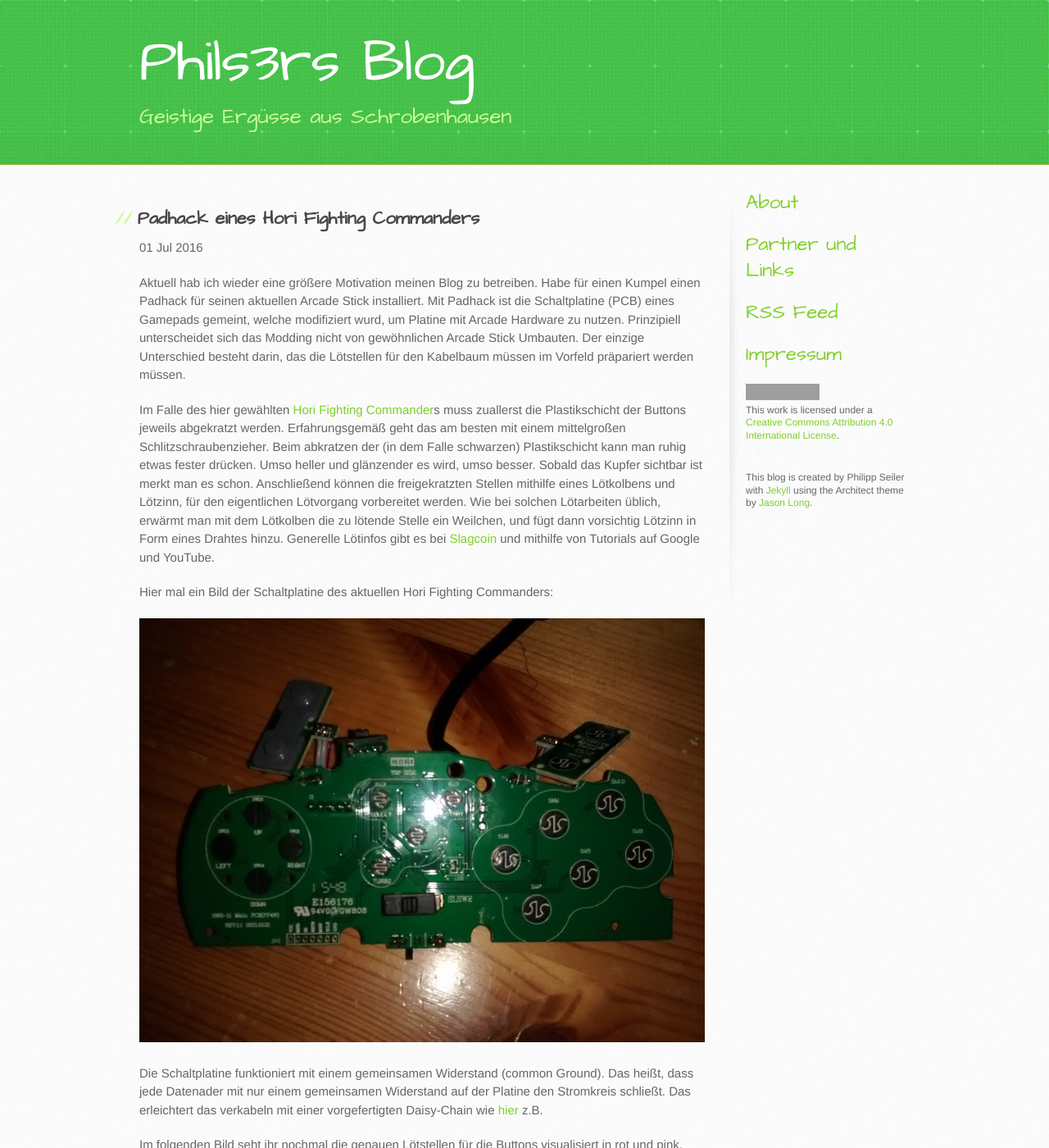
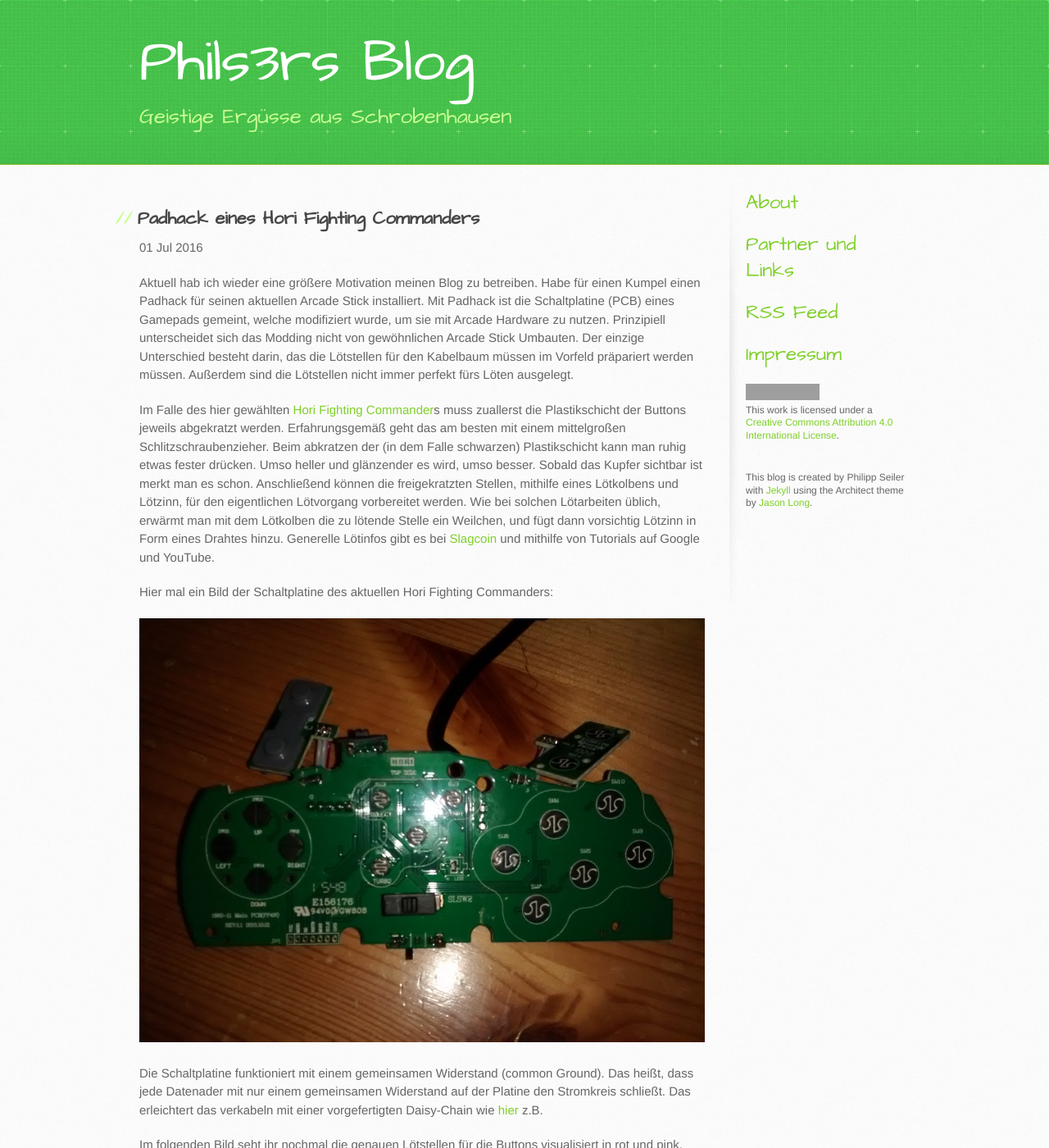
Before and after one commit to pseiler/phils3rs_blog, a Jekyll site: the page built from _posts/2016-07-01-Padhack-eines-Hori-Fighting-Commanders.md, in a window 1280 px wide and 1400 px high. Shown: the whole window at 82% size. Built offline with Jekyll 4.4.1, drawn with Linux system fonts in a browser that asks for light colours; Markdown is read by kramdown in place of the engine named in the settings; some of the changed text lies outside the part shown; grey boxes are pictures that could not be loaded.

Commit message:
little fix and article improvement

```diff
--- a/_posts/2016-07-01-Padhack-eines-Hori-Fighting-Commanders.md
+++ b/_posts/2016-07-01-Padhack-eines-Hori-Fighting-Commanders.md
@@ -10,12 +10,12 @@
 
 Aktuell hab ich wieder eine größere Motivation meinen Blog zu betreiben.
 Habe für einen Kumpel einen Padhack für seinen aktuellen Arcade Stick installiert.
-Mit Padhack ist die Schaltplatine (PCB) eines Gamepads gemeint, welche modifiziert wurd, um Platine mit Arcade Hardware zu nutzen.
-Prinzipiell unterscheidet sich das Modding nicht von gewöhnlichen Arcade Stick Umbauten. Der einzige Unterschied besteht darin, das die Lötstellen für den Kabelbaum müssen im Vorfeld präpariert werden müssen.
+Mit Padhack ist die Schaltplatine (PCB) eines Gamepads gemeint, welche modifiziert wurde, um sie mit Arcade Hardware zu nutzen.
+Prinzipiell unterscheidet sich das Modding nicht von gewöhnlichen Arcade Stick Umbauten. Der einzige Unterschied besteht darin, das die Lötstellen für den Kabelbaum müssen im Vorfeld präpariert werden müssen. Außerdem sind die Lötstellen nicht immer perfekt fürs Löten ausgelegt.
 
 Im Falle des hier gewählten [Hori Fighting Commander](https://www.amazon.de/Fighting-Commander-PS4-PS3-PC/dp/B017QORK8W)s muss zuallerst die Plastikschicht der Buttons jeweils abgekratzt werden.
 Erfahrungsgemäß geht das am besten mit einem mittelgroßen Schlitzschraubenzieher. Beim abkratzen der (in dem Falle schwarzen) Plastikschicht kann man ruhig etwas fester drücken. Umso heller
-und glänzender es wird, umso besser. Sobald das Kupfer sichtbar ist merkt man es schon. Anschließend können die freigekratzten Stellen mithilfe eines Lötkolbens und Lötzinn, für den eigentlichen
+und glänzender es wird, umso besser. Sobald das Kupfer sichtbar ist merkt man es schon. Anschließend können die freigekratzten Stellen, mithilfe eines Lötkolbens und Lötzinn, für den eigentlichen
 Lötvorgang vorbereitet werden. Wie bei solchen Lötarbeiten üblich, erwärmt man mit dem Lötkolben die zu lötende Stelle ein Weilchen, und fügt dann vorsichtig Lötzinn in Form eines Drahtes hinzu.
 Generelle Lötinfos gibt es bei [Slagcoin](http://www.slagcoin.com/joystick/pcb_wiring.html) und mithilfe von Tutorials auf Google und YouTube.
 
@@ -29,10 +29,13 @@
 Im folgenden Bild seht ihr nochmal die genauen Lötstellen für die Buttons visualisiert in rot und pink.
 Rot steht für die Datenlitze des jeweiligen Buttons und pink für eine Lötstelle, an der man den Widerstand/Ground anlöten kann.
 
-Außerdem haben wir noch Schultertasten, von denen wir nur die linken benötigen. R1/2 sind bereits als buttons auf dem Pad verfügbar. Das Kabel entfernt man, indem man die Lötpunkte erhitzt, und nach und nach an den Kabeln zieht. Am einfachsten tut man sich mit einer [Entlötpumpe](https://de.wikipedia.org/wiki/Entl%C3%B6tpumpe)
+Außerdem haben wir noch Schultertasten, von denen wir nur die linken benötigen.
+R1/2 sind bereits als Buttons auf dem Pad verfügbar. Das Kabel entfernt man, indem man die Lötpunkte erhitzt, und nach und nach an den Kabeln zieht.
+Am einfachsten tut man sich mit einer [Entlötpumpe](https://de.wikipedia.org/wiki/Entl%C3%B6tpumpe).Bevor man die Kabel jedoch erhitzt, sollte man auch Acht geben, ob evtl. auf der Unterseite noch Heißkleber zur Befestigung abgebracht wurde. Diese kann man einfach vorsichtig mit der Hand wegreißen.
 
 Bei den drei kleinen Buttons in der Mitte gäbe es jeweils auch noch ein Gegenstück mit einer Lötstelle für Ground, diese ist aber sehr klein und ist deshalb nicht empfehlenswert. Es gibt ja genügend andere
-Stellen auf der Schaltplatine, an der Ground angelötet werden kann
+Stellen auf der Schaltplatine, an der Ground angelötet werden kann.
+Im folgenden Bild seht ihr alle Lötstellen visualisiert.
 ![Fighting_Commander_Pin_Layout](/images/fighting_commander/fc_pin_layout.png)
 
 Wurde alles vorbereitet (Schulterbuttons abgenommen, Lötstellen abgekratzt und mit Lötzinn vorbehandelt), kann ganz normal an die Kontakte gelötet werden. Bei den drei mittleren Buttons (PS, Option und Share), muss man anschließend etwas vorsichtig sein, da sonst die Verbindung samt Lötstelle abreißen können(so bei einem PS1 Padhack passiert). Die drei kleinen Lötpunkte kann man bei Bedarf (und nach vorherigem Test) auch mit einer Heißklebepistole zusätzlich fixieren, um das abreissen zu verhinden. Bei allen anderen Lötstellen ist das nicht nötig, da hier die Kontaktstellen groß genug sind.
```
